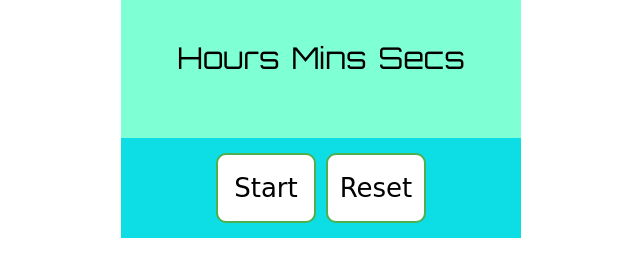
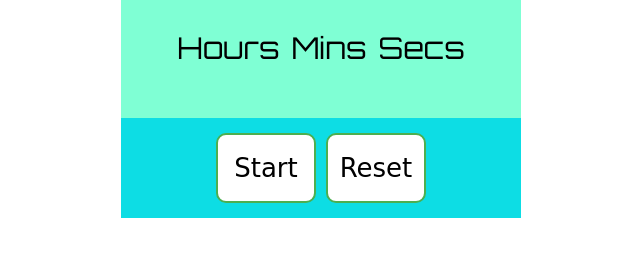
Before and after one commit to alexander-lopez-s/counter-js, a website: page index.html in a window 1280 px wide. Shown: the part 500-776 px from the top of the page, without its empty margins (319-959 px from the left). Drawn offline with Linux system fonts and the light colour scheme; a web font is replaced by a local one.

Commit message:
Update style.css

```diff
--- a/style.css
+++ b/style.css
@@ -29,7 +29,7 @@
     display: flex;
     flex-direction: row;
     width: 400px;
-    height: 270px;
+    height: 250px;
     background-color: aquamarine;
     color: black;
     font-size: 30px;
```
